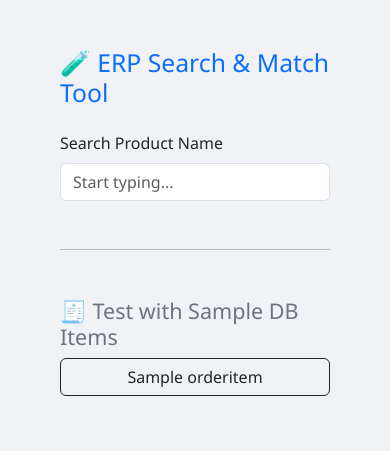
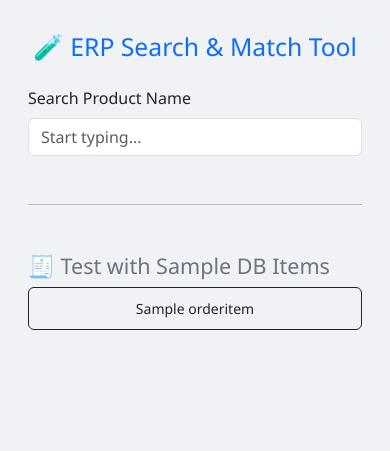
Before and after one commit to Sirfaviaz/ERPmanager, a Django app: page /orders/erp/search-item/ in a window 390 px wide. Shown: the top 451 px of the page. Run offline with Django 5.2, Linux system fonts and the light colour scheme; tables that the repository leaves empty hold one stand-in row (values such as "Sample post").

Commit message:
Mobile friendly

```diff
--- a/orders/templates/orders/test_erp_item_match.html
+++ b/orders/templates/orders/test_erp_item_match.html
@@ -1,31 +1,54 @@
 {% load static %}
 <!DOCTYPE html>
-<html>
+<html lang="en">
 <head>
-  <title>🔍 ERP Item Search Test</title>
+  <meta charset="UTF-8">
+  <title>🔍 ERP Item Search</title>
+  <meta name="viewport" content="width=device-width, initial-scale=1">
   <meta name="csrf-token" content="{{ csrf_token }}">
   <link href="https://cdn.jsdelivr.net/npm/bootstrap@5.3.3/dist/css/bootstrap.min.css" rel="stylesheet">
   <style>
     body {
       background: #f0f2f5;
-      padding: 3rem;
       font-family: 'Segoe UI', sans-serif;
+      padding: 2rem 1rem;
     }
+
+    .container {
+      max-width: 720px;
+    }
+
     #suggestions {
       max-height: 250px;
       overflow-y: auto;
       position: absolute;
-      z-index: 10;
+      z-index: 1000;
       width: 100%;
     }
+
     #suggestions li:hover {
       background-color: #f1f1f1;
+    }
+
+    @media (max-width: 576px) {
+      .card-body p {
+        font-size: 14px;
+      }
+
+      .table th, .table td {
+        font-size: 13px;
+      }
+
+      .btn {
+        font-size: 14px;
+        padding: 10px 12px;
+      }
     }
   </style>
 </head>
 <body>
 <div class="container">
-  <h2 class="mb-4 text-primary">🧪 ERP Search & Match Tool</h2>
+  <h2 class="mb-4 text-primary text-center">🧪 ERP Search & Match Tool</h2>
 
   <form method="post" class="mb-4 position-relative">
     {% csrf_token %}
@@ -41,7 +64,7 @@
   <h4 class="text-secondary">🧾 Test with Sample DB Items</h4>
   <div class="row">
     {% for item in db_items %}
-      <div class="col-md-6 col-lg-4 mb-2">
+      <div class="col-12 col-sm-6 col-lg-4 mb-2">
         <form method="post">
           {% csrf_token %}
           <input type="hidden" name="item_name" value="{{ item.product_name }}">
@@ -113,6 +136,7 @@
           if (data.stock_by_warehouse.length > 0) {
             stockTable = `
               <h6 class="mt-3">📦 Stock by Warehouse</h6>
+              <div class="table-responsive">
                 <table class="table table-sm table-bordered">
                   <thead><tr><th>Warehouse</th><th>Qty</th><th>Rate</th></tr></thead>
                   <tbody>
@@ -125,6 +149,7 @@
                     `).join("")}
                   </tbody>
                 </table>
+              </div>
             `;
           }
 
@@ -153,6 +178,5 @@
   }
 });
 </script>
-
 </body>
 </html>
```
Lines whose indentation alone changed are shown as unchanged.
